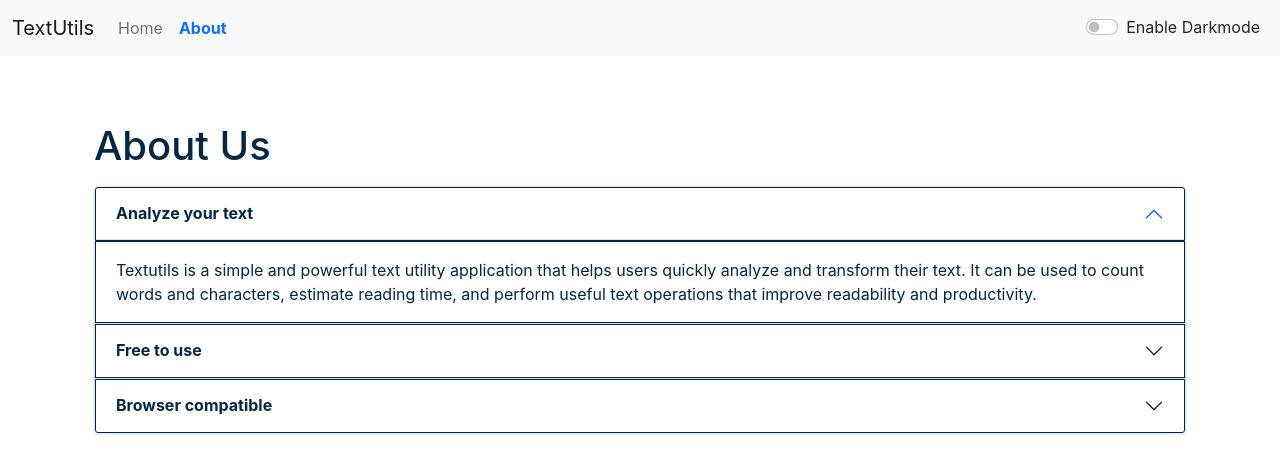
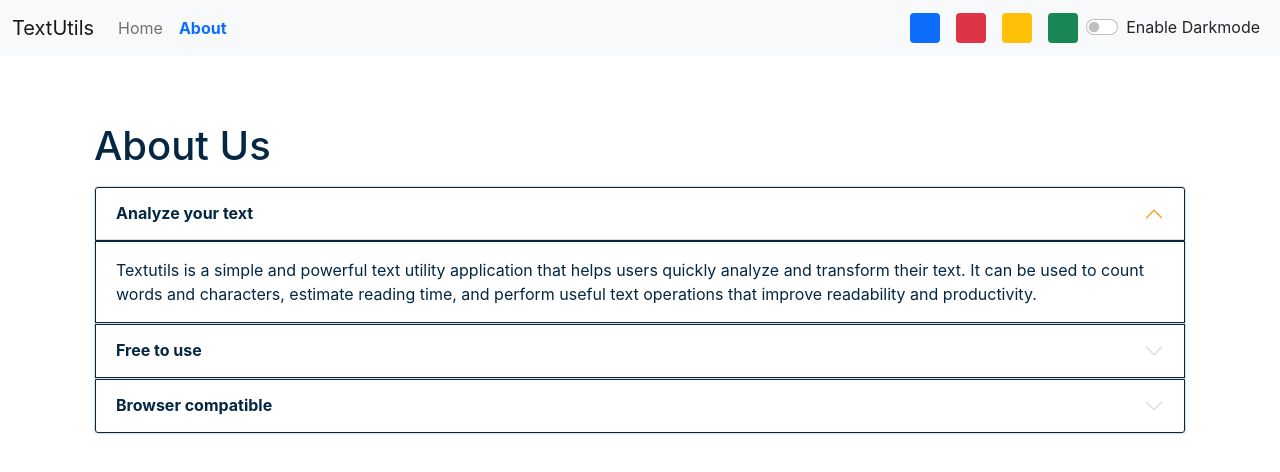
Before and after one commit to pratyushkumarmishra02/textutils-react, a React (Create React App) app: page /about in a window 1280 px wide. Shown: the top 472 px of the page. Built offline with nearby package versions, Linux system fonts and the light colour scheme.

Commit message:
3rd Commit with updated functionality

```diff
--- a/src/App.js
+++ b/src/App.jsx
@@ -4,20 +4,47 @@
 import Navbar from "./components/Navbar";
 import TextForm from "./components/TextForm";
 import Alert from "./components/Alert";
-import { Routes, Route } from "react-router";
+import { Routes, Route } from "react-router-dom";
 
 function App() {
   const [mode, setMode] = useState("light");
   const [text, setText] = useState("Enable Darkmode");
   const [alert, setAlert] = useState(null);
+  const [btnColor, setBtnColor] = useState(null)
 
-  const handleToggleMode = () => {
+  const btnClr = {
+    color:"white",
+    backgroundColor:"red"
+  }
+
+  const removeCls = () => {
+    document.body.classList.remove("bg-primary");
+    document.body.classList.remove("bg-warning");
+    document.body.classList.remove("bg-success");
+    document.body.classList.remove("bg-info");
+    document.body.classList.remove("bg-danger");
+    document.body.classList.remove("bg-light");
+    document.body.classList.remove("bg-dark");
+
+  };
+
+  const handleToggleMode = (cls) => {
+    removeCls();
+    document.body.classList.add("bg-" + cls);
+    if(document.body.classList.contains("bg-primary")) {
+      setBtnColor(btnClr);
+    }else {
+    setBtnColor({
+      color: "white",
+      backgroundColor: "#0d6efd",
+    });
+  }
     if (mode === "light") {
       setMode("dark");
       document.body.style.backgroundColor = "#042743";
       setText("Disable Darkmode");
       showAlert("Darkmode Enabled", "success");
-      document.title = "TextUtils - Darkmode Enabled";
+      // document.title = "TextUtils - Darkmode Enabled";
       // setInterval(() =>{
       //   document.title="TextUtils is an amazing app"
       // },2000)
@@ -26,7 +53,7 @@
       document.body.style.backgroundColor = "white";
       setText("Enable Darkmode");
       showAlert("Darkmode Disabled", "success");
-      document.title = "TextUtils - Darkmode Disabled";
+      // document.title = "TextUtils - Darkmode Disabled";
     }
   };
 
@@ -58,6 +85,7 @@
               heading="Try TextUtils - word counter,character counter,reading time,lowercase to uppercase,uppercase to lowercase,copy text"
               mode={mode}
               showAlert={showAlert}
+              btnColor={btnColor}
             />
           }
         />
--- a/src/components/Navbar.js
+++ b/src/components/Navbar.jsx
@@ -11,7 +11,7 @@
         <Link className="navbar-brand" to="/">
           {props.title}
         </Link>
-        {/* <a className="navbar-brand" href="#">
+        {/* <a className="navbar-brand" href="/">
           {props.title}
         </a> */}
         <button
@@ -58,6 +58,51 @@
             </li>
           </ul>
 
+          <div className="d-flex">
+            <div
+              className="bg-primary rounded mx-2"
+              onClick={() => {
+                props.toggleMode("primary");
+              }}
+              style={{ height: "30px", width: "30px", cursor: "pointer" }}
+            ></div>
+            <div
+              className="bg-danger rounded mx-2"
+              onClick={() => {
+                props.toggleMode("danger");
+              }}
+              style={{ height: "30px", width: "30px", cursor: "pointer" }}
+            ></div>
+            <div
+              className="bg-warning rounded mx-2"
+              onClick={() => {
+                props.toggleMode("warning");
+              }}
+              style={{ height: "30px", width: "30px", cursor: "pointer" }}
+            ></div>
+            <div
+              className="bg-success rounded mx-2"
+              onClick={() => {
+                props.toggleMode("success");
+              }}
+              style={{ height: "30px", width: "30px", cursor: "pointer" }}
+            ></div>
+            {/* <div
+              className="bg-light rounded mx-2"
+              onClick={() => {
+                props.toggleMode("light");
+              }}
+              style={{ height: "30px", width: "30px", cursor: "pointer" }}
+            ></div>
+            <div
+              className="bg-dark rounded mx-2"
+              onClick={() => {
+                props.toggleMode("dark");
+              }}
+              style={{ height: "30px", width: "30px", cursor: "pointer" }}
+            ></div> */}
+          </div>
+
           <div
             className={`form-check form-switch text-${
               props.mode === "light" ? "dark" : "light"
@@ -65,7 +110,9 @@
           >
             <input
               className="form-check-input"
-              onClick={props.toggleMode}
+              onClick={() => {
+                props.toggleMode(null);
+              }}
               type="checkbox"
               id="flexSwitchCheckDefault"
             />
--- a/src/components/TextForm.js
+++ b/src/components/TextForm.jsx
@@ -29,9 +29,9 @@
   const handleCopy = async () => {
     try {
       let textArea = document.querySelector("#myBox");
-      textArea.select();
+      //textArea.select();
       await navigator.clipboard.writeText(textArea.value);
-      window.getSelection().removeAllRanges();
+      //window.getSelection().removeAllRanges();
     } catch (err) {
       console.error("Failed to copy text: ", err);
     }
@@ -63,23 +63,44 @@
             }}
           ></textarea>
         </div>
-        <button disabled={text.length===0} className="btn btn-primary mx-2 my-1" onClick={handleUpclick}>
+        <button
+          disabled={text.length === 0}
+          className="btn btn-primary mx-2 my-1"
+          onClick={handleUpclick}
+          style={props.btnColor}
+        >
           Convert to UpperCase
         </button>
-        <button disabled={text.length===0} className="btn btn-primary mx-2 my-1" onClick={handleLoclick}>
+        <button
+          disabled={text.length === 0}
+          className="btn btn-primary mx-2 my-1"
+          onClick={handleLoclick}
+          style={props.btnColor}
+        >
           Convert to LowerCase
         </button>
         <button
-          disabled={text.length===0}
+          disabled={text.length === 0}
           className="btn btn-primary mx-2 my-1"
           onClick={handleRmvExtWsclick}
+          style={props.btnColor}
         >
           Remove Extra Whitespace
         </button>
-        <button disabled={text.length===0} className="btn btn-primary mx-2 my-1" onClick={handleCopy}>
+        <button
+          disabled={text.length === 0}
+          className="btn btn-primary mx-2 my-1"
+          onClick={handleCopy}
+          style={props.btnColor}
+        >
           Copy All
         </button>
-        <button disabled={text.length===0} className="btn btn-primary mx-2 my-1" onClick={handleClrclick}>
+        <button
+          disabled={text.length === 0}
+          className="btn btn-primary mx-2 my-1"
+          onClick={handleClrclick}
+          style={props.btnColor}
+        >
           Clear All
         </button>
       </div>
--- a/src/index.css
+++ b/src/index.css
@@ -11,3 +11,6 @@
   font-family: source-code-pro, Menlo, Monaco, Consolas, 'Courier New',
     monospace;
 }
+.accordion-button::after {
+    filter: invert(1);
+}
```
Also changed, not shown: src/components/About.jsx (renamed from src/components/About.js), src/components/Alert.jsx (renamed from src/components/Alert.js).
